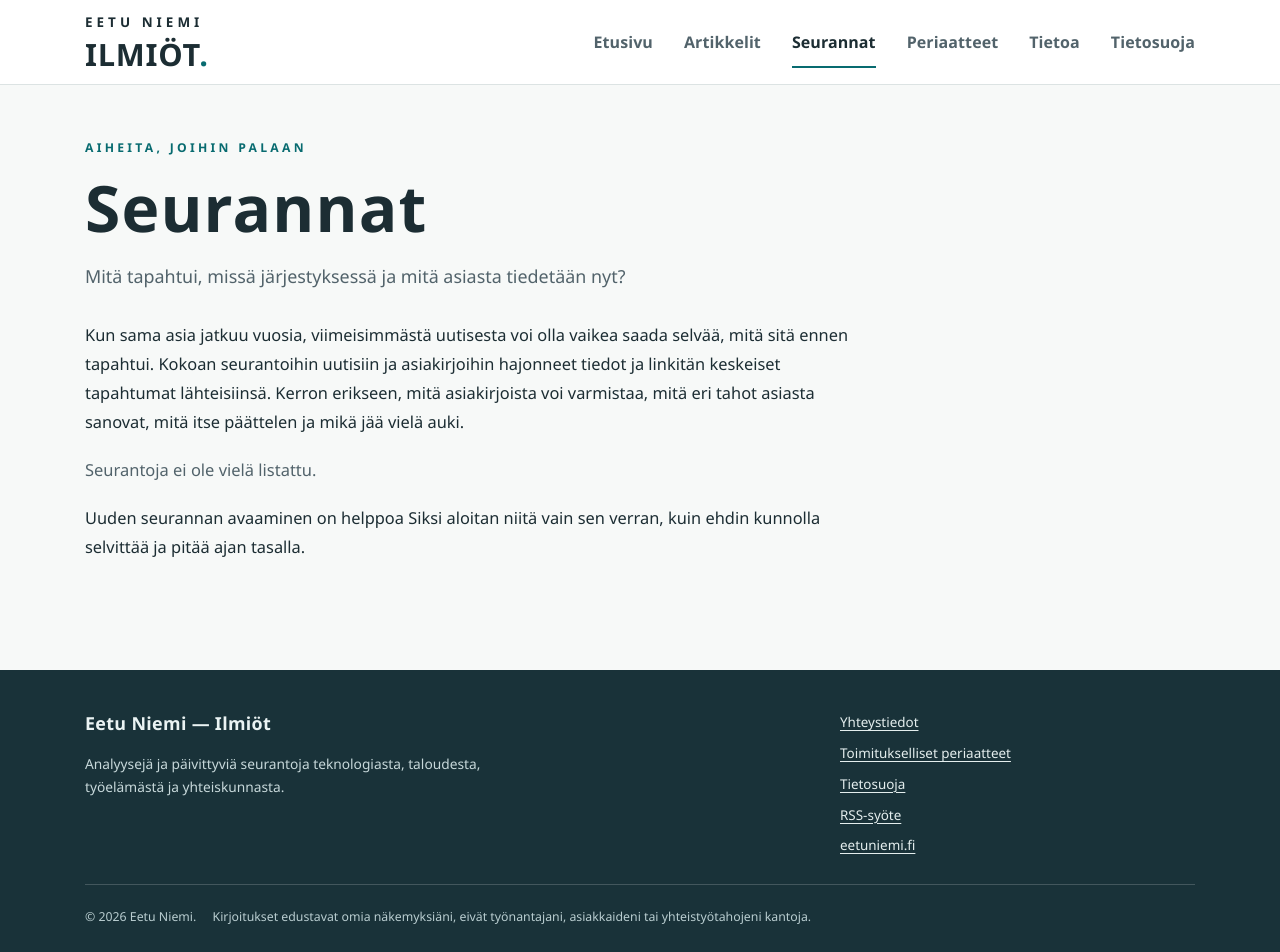
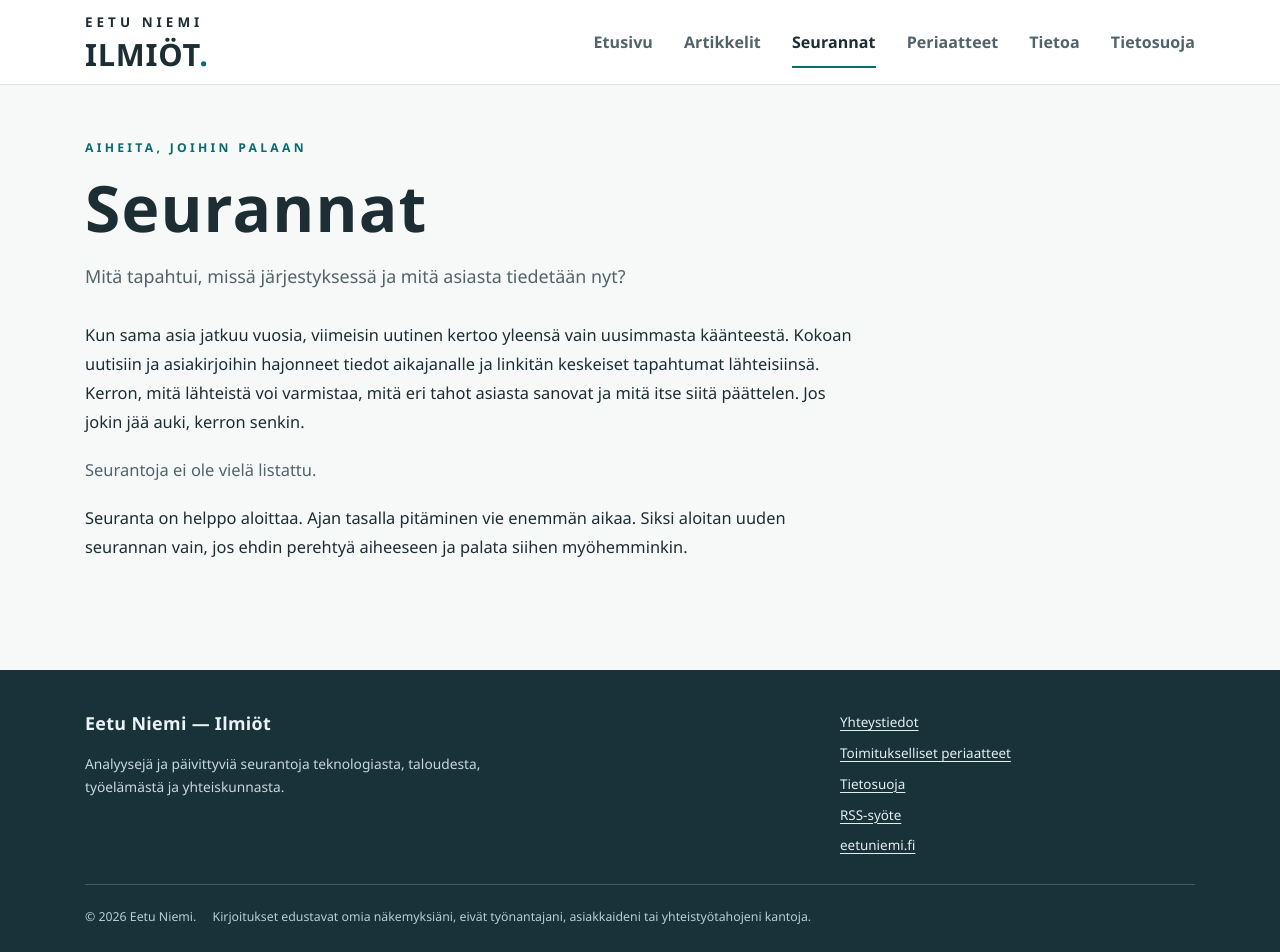
Before and after one commit to eetuniemiphd/ilmiot, a Jekyll site: the page built from seuranta/index.md, in a window 1280 px wide. Built offline with Jekyll 4.4.1, drawn with Linux system fonts in a browser that asks for light colours.

Commit message:
Update index.md

```diff
--- a/seuranta/index.md
+++ b/seuranta/index.md
@@ -1,13 +1,13 @@
 ---
 title: Seurannat
-description: "Ilmiöiden päivittyvät seurannat kokoavat yhteen tapahtumien aikajanat, päätökset ja lähteet. Seurannassa muun muassa Helsingin kaupungin tietomurto 2024."
+description: "Ilmiöiden päivittyvät seurannat kokoavat tapahtumat aikajanalle ja linkittävät päätöksiin ja muihin lähteisiin. Mukana Helsingin kaupungin tietomurto vuodelta 2024."
 permalink: /seuranta/
 eyebrow: Aiheita, joihin palaan
 lead: "Mitä tapahtui, missä järjestyksessä ja mitä asiasta tiedetään nyt?"
 ---
 
-Kun sama asia jatkuu vuosia, viimeisimmästä uutisesta voi olla vaikea saada selvää, mitä sitä ennen tapahtui. Kokoan seurantoihin uutisiin ja asiakirjoihin hajonneet tiedot ja linkitän keskeiset tapahtumat lähteisiinsä. Kerron erikseen, mitä asiakirjoista voi varmistaa, mitä eri tahot asiasta sanovat, mitä itse päättelen ja mikä jää vielä auki.
+Kun sama asia jatkuu vuosia, viimeisin uutinen kertoo yleensä vain uusimmasta käänteestä. Kokoan uutisiin ja asiakirjoihin hajonneet tiedot aikajanalle ja linkitän keskeiset tapahtumat lähteisiinsä. Kerron, mitä lähteistä voi varmistaa, mitä eri tahot asiasta sanovat ja mitä itse siitä päättelen. Jos jokin jää auki, kerron senkin.
 
 {% include seuranta-kortit.html %}
 
-Uuden seurannan avaaminen on helppoa Siksi aloitan niitä vain sen verran, kuin ehdin kunnolla selvittää ja pitää ajan tasalla.
+Seuranta on helppo aloittaa. Ajan tasalla pitäminen vie enemmän aikaa. Siksi aloitan uuden seurannan vain, jos ehdin perehtyä aiheeseen ja palata siihen myöhemminkin.
```
